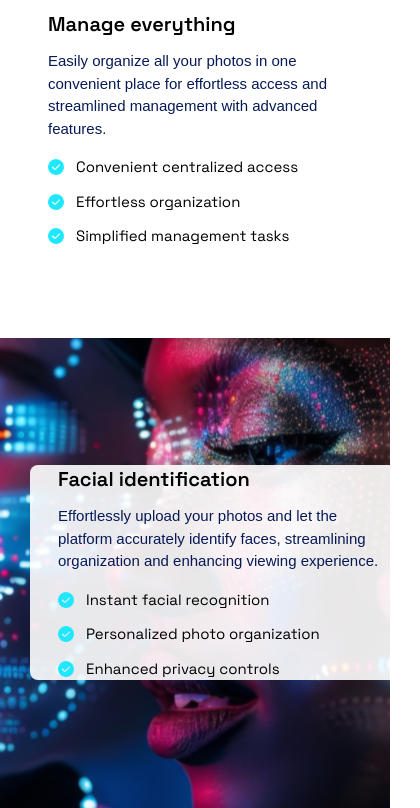
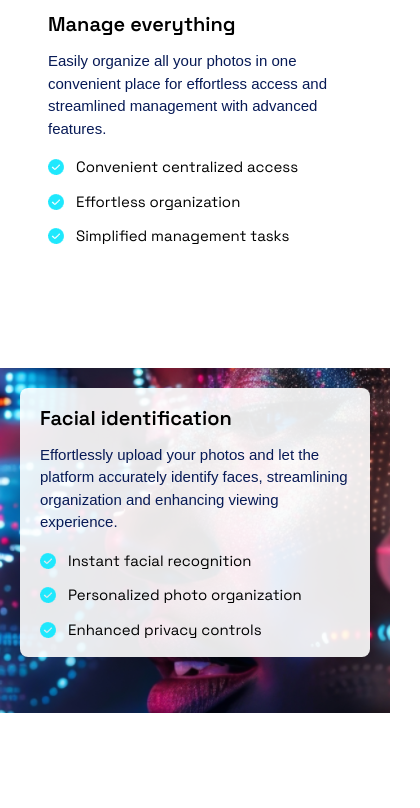
Before and after one commit to yeldynov/ai-startup-lp, a React (Vite) app: page / in a window 390 px wide. Shown: the part 1119-1927 px from the top of the page, 420 px wide, since content can reach past the window. After the commit the page ends 1832 px from the top, so only its background shows below. Built offline with nearby package versions, Linux system fonts and the light colour scheme; a web font is replaced by a local one.

Commit message:
+ facial id mobile

```diff
--- a/src/components/HowToUse.jsx
+++ b/src/components/HowToUse.jsx
@@ -35,8 +35,8 @@ const HowToUse = () => {
         </div>
       </div>
 
-      <div className="relative mt-[90px] flex h-[470px] flex-col items-center justify-center bg-[url('assets/facial-id.png')] bg-center px-5 md:ml-[94px] md:mr-5 md:px-0">
-        <div className="absolute left-[30px] w-full rounded-lg bg-white bg-opacity-90 px-7 lg:w-[390px] lg:px-5 lg:py-[30px]">
+      <div className="relative mt-[120px] flex h-[345px] flex-col bg-[url('assets/facial-id.png')] bg-center px-5 md:ml-[94px] md:mr-5 md:mt-[90px] md:h-[470px] md:items-center md:justify-center md:px-0">
+        <div className="left-[30px] mt-5 w-full rounded-lg bg-white bg-opacity-90 px-5 py-4 md:absolute md:mt-0 lg:w-[390px] lg:py-[30px]">
           <h2 className="mb-3 font-space-grotesk text-xl font-semibold lg:mb-8 lg:pt-2 lg:text-[33px]">
             Facial identification
           </h2>
```
